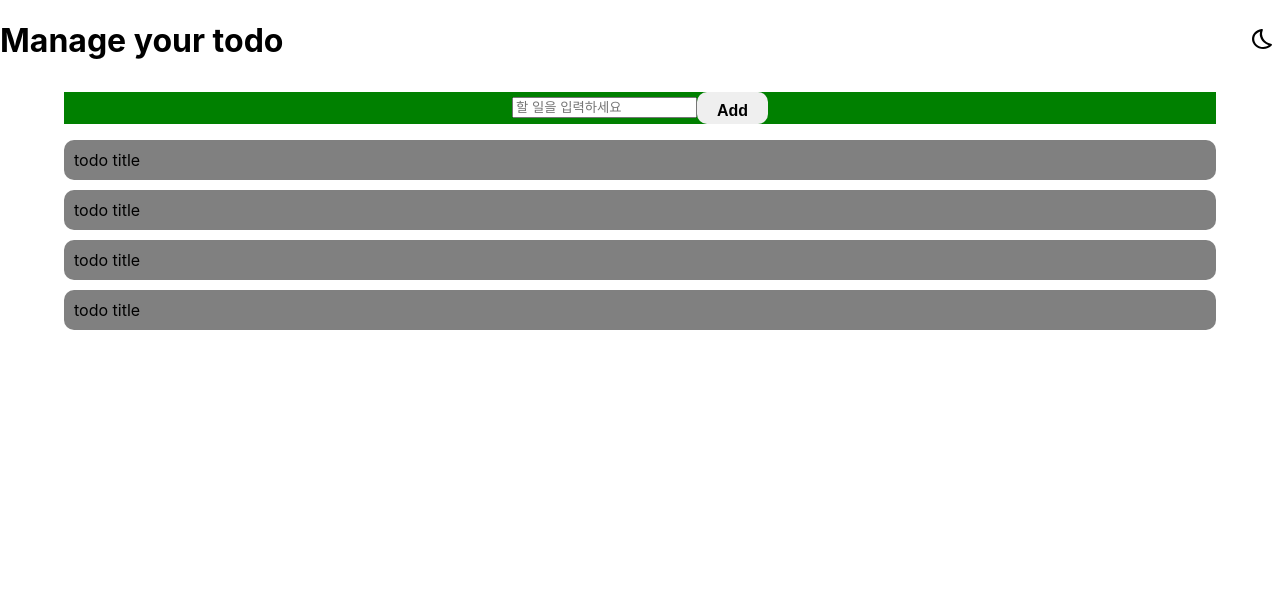
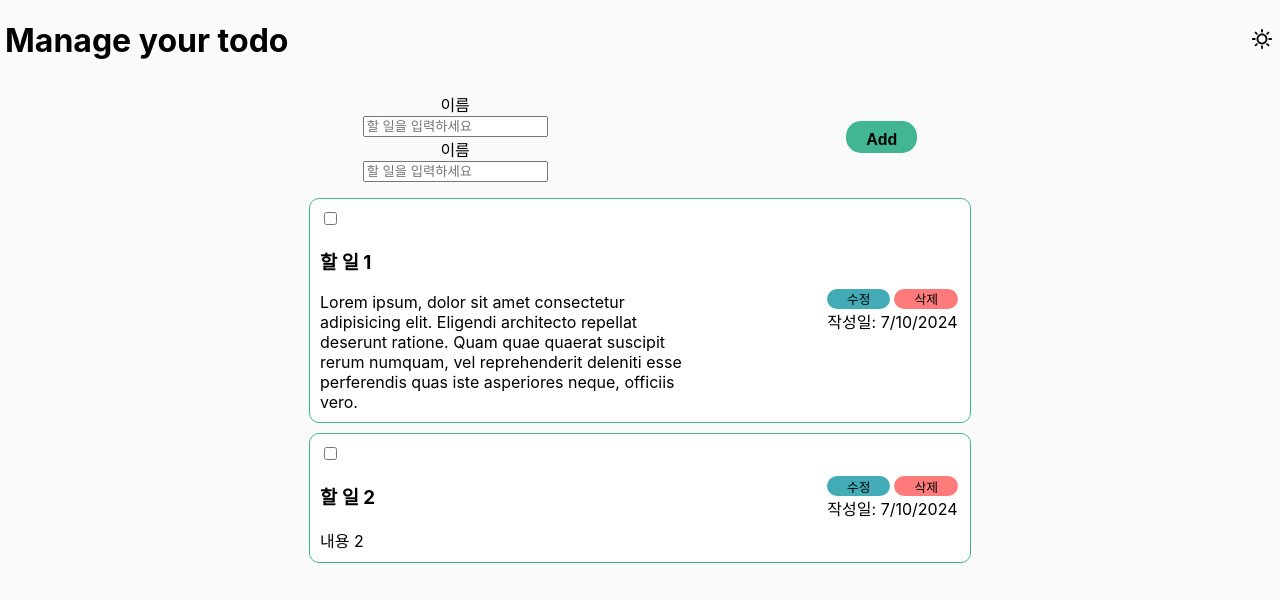
Before and after one commit to Urchinode/web_full_stack_practice, a React (Vite) app in the folder todo-upgrade/: page / in a window 1280 px wide. Shown: the top 602 px of the page. Built offline with nearby package versions, Linux system fonts and the light colour scheme.

Commit message:
[ug-todo] update: theme style to todo components

```diff
--- a/todo-upgrade/src/components/layout/main/Header.tsx
+++ b/todo-upgrade/src/components/layout/main/Header.tsx
@@ -1,22 +1,30 @@
 import styled from "styled-components";
 import ThemeButton from "@/components/utils/ThemeButton";
+import { useContext } from "react";
+import { ThemeContext } from "@/providers/ThemeProvider";
+import THEME from "@/styles/theme";
 
-const HeaderContainer = styled.div`
+const HeaderContainer = styled.div<{theme: string}>`
   display: flex;
   flex: 1 1;
   align-items: center;
   justify-content: center;
+  background-color: ${({theme}) => theme === "LIGHT" ? THEME.COLOR.LIGHT.BACKGROUND : THEME.COLOR.DARK.BACKGROUND};
 `;
 
-const HeaderTitle = styled.span``;
+const HeaderTitle = styled.h1<{theme: string}>`
+  margin-left: 5px;
+  color: ${({theme}) => theme === "LIGHT" ? THEME.COLOR.DARK.BACKGROUND : THEME.COLOR.LIGHT.BACKGROUND};
+`
 
 const Header = () => {
+  const {theme} = useContext(ThemeContext);
   return (
     <>
       <header>
-        <HeaderContainer>
-          <HeaderTitle>
-            <h1>Manage your todo</h1>
+        <HeaderContainer theme={theme}>
+          <HeaderTitle theme={theme}>
+            Manage your todo
           </HeaderTitle>
           <ThemeButton></ThemeButton>
         </HeaderContainer>
--- a/todo-upgrade/src/components/layout/main/TodoMainLayout.tsx
+++ b/todo-upgrade/src/components/layout/main/TodoMainLayout.tsx
@@ -1,16 +1,23 @@
-import React from "react";
+import { useContext } from "react";
 import TodoList from "@/components/todo/TodoList";
 import TodoInputContainer from "@/components/todo/input/TodoInputContainer";
 import styled from "styled-components";
+import { ThemeContext } from "@/providers/ThemeProvider";
+import THEME from "@/styles/theme";
 
-const MainLayout = styled.main`
-  margin: 10px 5%;
+const MainLayout = styled.main<{ theme: string }>`
+  padding: 10px 5%;
+  background-color: ${({ theme }) =>
+    theme === "LIGHT"
+      ? THEME.COLOR.LIGHT.BACKGROUND
+      : THEME.COLOR.DARK.BACKGROUND};
 `;
 
-const TodoMainLayout: React.FC = () => {
+const TodoMainLayout = () => {
+  const { theme } = useContext(ThemeContext);
   return (
     <>
-      <MainLayout>
+      <MainLayout theme={theme}>
         <TodoInputContainer></TodoInputContainer>
         <TodoList></TodoList>
       </MainLayout>
--- a/todo-upgrade/src/components/todo/TodoList.tsx
+++ b/todo-upgrade/src/components/todo/TodoList.tsx
@@ -1,6 +1,7 @@
-import React, { useState } from "react";
+import { useState } from "react";
 import TodoCard from "./card/TodoCard";
 import styled from "styled-components";
+import { Todo } from "@/types/todo";
 
 const TodoListContainer = styled.ul`
   padding: 0;
@@ -8,16 +9,35 @@ const TodoListContainer = styled.ul`
 
 const TodoListItem = styled.li`
     list-style: none;
+    display: flex;
+    flex-direction: column;
+    align-items: center;
+    justify-content: center;
 `
 
-const TodoList: React.FC = () => {
-  const [todos, setTodos] = useState([1, 2, 3, 4]);
+const TodoList = () => {
+  const [todos, setTodos] = useState<Todo[]>([
+    {
+      id: 1,
+      title: "할 일 1",
+      content: "Lorem ipsum, dolor sit amet consectetur adipisicing elit. Eligendi architecto repellat deserunt ratione. Quam quae quaerat suscipit rerum numquam, vel reprehenderit deleniti esse perferendis quas iste asperiores neque, officiis vero.",
+      isDone: false,
+      createdAt: new Date()
+    },
+    {
+      id: 2,
+      title: "할 일 2",
+      content: "내용 2",
+      isDone: false,
+      createdAt: new Date()
+    },
+  ]);
   return (
     <>
       <TodoListContainer>
-        {todos.map((todo: any, index: number) => (
+        {todos.map((todo: Todo, index: number) => (
           <TodoListItem key={index}>
-            <TodoCard></TodoCard>
+            <TodoCard data={todo}></TodoCard>
           </TodoListItem>
         ))}
       </TodoListContainer>
--- a/todo-upgrade/src/components/todo/card/TodoCard.tsx
+++ b/todo-upgrade/src/components/todo/card/TodoCard.tsx
@@ -1,21 +1,114 @@
-import React from "react";
+import { ThemeContext } from "@/providers/ThemeProvider";
+import THEME from "@/styles/theme";
+import { Todo } from "@/types/todo";
+import { useContext } from "react";
 import styled from "styled-components";
 
-const CardContainer = styled.div`
+const CardContainer = styled.div<{ theme: string }>`
+  max-width: 80vh;
+  width: 100%;
   display: flex;
   flex: 1, 1;
-    background-color: grey;
+  align-items: center;
+  justify-content: space-between;
+  background-color: ${({ theme }) =>
+    theme === "LIGHT"
+      ? THEME.COLOR.LIGHT.TODO_CARD
+      : THEME.COLOR.DARK.TODO_CARD};
   border-radius: 10px;
   padding: 10px;
   margin-bottom: 10px;
-`
+  border: 1px solid
+    ${({ theme }) =>
+      theme === "LIGHT" ? THEME.COLOR.LIGHT.PRIMARY : THEME.COLOR.DARK.PRIMARY};
+`;
 
-const TodoCard: React.FC = () => {
-  return <>
-   <CardContainer>
-    <span>todo title</span>
+const CardMainContent = styled.div`
+  width: 60%;
+  display: flex;
+  flex-direction: column;
+  align-items: start;
+  justify-content: center;
+`;
+
+const CardRightContent = styled.div`
+  height: 100%;
+  display: flex;
+  flex-direction: column;
+  align-items: center;
+  justify-content: start;
+`;
+
+const CardButtonContent = styled.div`
+  display: flex;
+  align-items: center;
+  justify-content: start;
+`;
+
+const CardButton = styled.button<{ theme: string }>`
+  display: inline-flex;
+  align-items: center;
+  margin: 0 2px;
+  height: 18px;
+  border-radius: 10px;
+  border: none;
+  padding: 10px 20px;
+  font-size: 0.8rem;
+  cursor: pointer;
+  color: ${({ theme }) =>
+    theme === "LIGHT"
+      ? THEME.COLOR.DARK.BACKGROUND
+      : THEME.COLOR.LIGHT.BACKGROUND};
+`;
+
+const EditButton = styled(CardButton)`
+  background-color: ${({ theme }) =>
+    theme === "LIGHT"
+      ? THEME.COLOR.LIGHT.SECONDARY
+      : THEME.COLOR.DARK.SECONDARY};
+`;
+
+const DeleteButton = styled(CardButton)`
+  background-color: ${({ theme }) =>
+    theme === "LIGHT" ? THEME.COLOR.LIGHT.WARNING : THEME.COLOR.DARK.WARNING};
+`;
+
+const TodoTitle = styled.h3<{ theme?: string }>`
+  color: ${({ theme }) =>
+    theme === "LIGHT"
+      ? THEME.COLOR.DARK.BACKGROUND
+      : THEME.COLOR.LIGHT.BACKGROUND};
+`;
+
+const TodoContent = styled.span<{ theme?: string }>`
+  color: ${({ theme }) =>
+    theme === "LIGHT"
+      ? THEME.COLOR.DARK.BACKGROUND
+      : THEME.COLOR.LIGHT.BACKGROUND};
+`;
+
+const TodoCard = ({ data }: { data: Todo }) => {
+  const { theme } = useContext(ThemeContext);
+  return (
+    <>
+      <CardContainer theme={theme}>
+        <CardMainContent>
+          <input readOnly type="checkbox" checked={data.isDone} />
+          <TodoTitle theme={theme}>{data.title}</TodoTitle>
+          <TodoContent theme={theme}>{data.content}</TodoContent>
+        </CardMainContent>
+        <CardRightContent>
+          <CardButtonContent>
+            <EditButton theme={theme}>수정</EditButton>
+            <DeleteButton theme={theme}>삭제</DeleteButton>
+          </CardButtonContent>
+          <TodoContent theme={theme}>
+            작성일: {data.createdAt.toLocaleDateString()}
+          </TodoContent>
+        </CardRightContent>
       </CardContainer>
-  </>;
+    </>
+  );
 };
 
 export default TodoCard;
--- a/todo-upgrade/src/components/todo/input/TodoInput.tsx
+++ b/todo-upgrade/src/components/todo/input/TodoInput.tsx
@@ -1,11 +1,22 @@
 import * as React from "react";
+import styled from "styled-components";
 
 interface TodoInputProps {}
+
+const TodoInputBox = styled.div`
+  display: flex;
+  flex-direction: column;
+  align-items: center;
+  justify-content: center;
+`;
 
 const TodoInput: React.FC<TodoInputProps> = () => {
   return (
     <>
-      <input type="text" placeholder="할 일을 입력하세요"></input>
+      <TodoInputBox>
+        <span>이름</span>
+        <input type="text" placeholder="할 일을 입력하세요"></input>
+      </TodoInputBox>
     </>
   );
 };
--- a/todo-upgrade/src/components/todo/input/TodoInputContainer.tsx
+++ b/todo-upgrade/src/components/todo/input/TodoInputContainer.tsx
@@ -4,18 +4,27 @@ import TodoInput from "./TodoInput";
 import TodoRegisterBtn from "./TodoRegisterBtn";
 
 const InputSection = styled.section`
-    display: flex;
-    flex: 1, 1;
-    justify-content: center;
-    align-items: center;
-    background-color: green;
+  display: flex;
+  flex: 1, 1;
+  justify-content: space-evenly;
+  align-items: center;
+`;
+
+const TodoInputContent = styled.div`
+  display: flex;
+  flex-direction: column;
+  align-items: center;
+  justify-content: center;
 `;
 
 const TodoInputContainer: React.FC = () => {
   return (
     <>
       <InputSection>
-        <TodoInput></TodoInput>
+        <TodoInputContent>
+          <TodoInput></TodoInput>
+          <TodoInput></TodoInput>
+        </TodoInputContent>
         <TodoRegisterBtn></TodoRegisterBtn>
       </InputSection>
     </>
--- a/todo-upgrade/src/components/todo/input/TodoRegisterBtn.tsx
+++ b/todo-upgrade/src/components/todo/input/TodoRegisterBtn.tsx
@@ -1,20 +1,25 @@
+import { ThemeContext } from "@/providers/ThemeProvider";
+import THEME from "@/styles/theme";
 import * as React from "react";
 import styled from "styled-components";
 
-const RegisterBtn = styled.button`
+const RegisterBtn = styled.button<{theme: string}>`
     height: 32px;
-    border-radius: 10px;
+    border-radius: 15px;
     border: none;
     padding: 10px 20px;
     font-size: 1rem;
     font-weight: 600;
     cursor: pointer;
+    background-color: ${({theme}) => theme === "LIGHT" ? THEME.COLOR.LIGHT.PRIMARY : THEME.COLOR.DARK.PRIMARY};
+    color: ${({theme}) => theme === "LIGHT" ? THEME.COLOR.DARK.BACKGROUND : THEME.COLOR.LIGHT.BACKGROUND};
 `
 
 const TodoRegisterBtn: React.FC = () => {
+  const { theme } = React.useContext(ThemeContext);
   return (
     <>
-      <RegisterBtn>Add</RegisterBtn>
+      <RegisterBtn theme={theme}>Add</RegisterBtn>
     </>
   );
 };
--- a/todo-upgrade/src/components/utils/ThemeButton.tsx
+++ b/todo-upgrade/src/components/utils/ThemeButton.tsx
@@ -1,5 +1,8 @@
 import LightIcon from "@/assets/icons/light.svg?react";
 import NightIcon from "@/assets/icons/night.svg?react";
+import { ThemeContext } from "@/providers/ThemeProvider";
+import THEME from "@/styles/theme";
+import { useContext } from "react";
 import styled from "styled-components";
 
 const ThemeButtonContainer = styled.button`
@@ -7,16 +10,17 @@ const ThemeButtonContainer = styled.button`
   margin-right: 4px;
   padding: 4px;
   border-radius: 10px;
-  background-color: white;
+  background-color: ${THEME.COLOR.LIGHT.BACKGROUND};
   border: none;
+  cursor: pointer;
 `;
 
 const ThemeButton = () => {
+  const {theme, setTheme} = useContext(ThemeContext);
   return (
     <>
       <ThemeButtonContainer>
-        {/* <LightIcon></LightIcon> */}
-        <NightIcon></NightIcon>
+        {theme === "LIGHT" ? <LightIcon onClick={() => setTheme("DARK")}/> : <NightIcon onClick={() => setTheme("LIGHT")}/>}
       </ThemeButtonContainer>
     </>
   );
```
Lines whose indentation alone changed are shown as unchanged.
